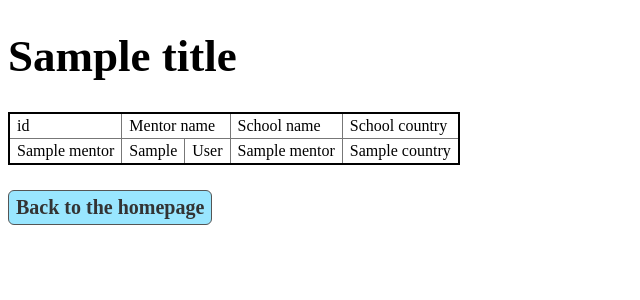
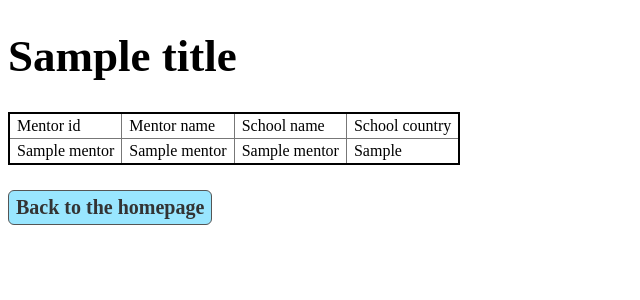
Before and after one commit to DorottyaKrisztics/Application-process-Basic-SQL-DorottyaKrisztics, a Flask app: template templates/mentors_school.html in a window 1280 px wide. Shown: the top 300 px of the page, without its empty margins (0-640 px from the left). Run offline with Flask 2, Linux system fonts and the light colour scheme; the template is opened without the code that fills it: most values are stand-ins (such as "Sample title", 1, 10 or a date in 2020).

Commit message:
mentors first and last name column merged in the first and second query

```diff
--- a/templates/mentors_school.html
+++ b/templates/mentors_school.html
@@ -10,19 +10,18 @@
     <h1>{{ title }}</h1>
     <table>
         <tr>
-            <td>id</td>
-            <td colspan = "2">Mentor name</td>
+            <td>Mentor id</td>
+            <td>Mentor name</td>
             <td>School name</td>
             <td>School country</td>
         </tr>
-        {% for id, first_name, last_name, name, country in mentors %}
+        {% for id, mentor_name, school_name, school_country in mentors %}
 
         <tr>
             <td> {{ id }} </td>
-            <td> {{ first_name}} </td>
-            <td> {{ last_name}} </td>
-            <td> {{ name }} </td>
-            <td> {{ country }} </td>
+            <td> {{ mentor_name}} </td>
+            <td> {{ school_name }} </td>
+            <td> {{ school_country }} </td>
         </tr>
         {% endfor %}
     </table>
```
